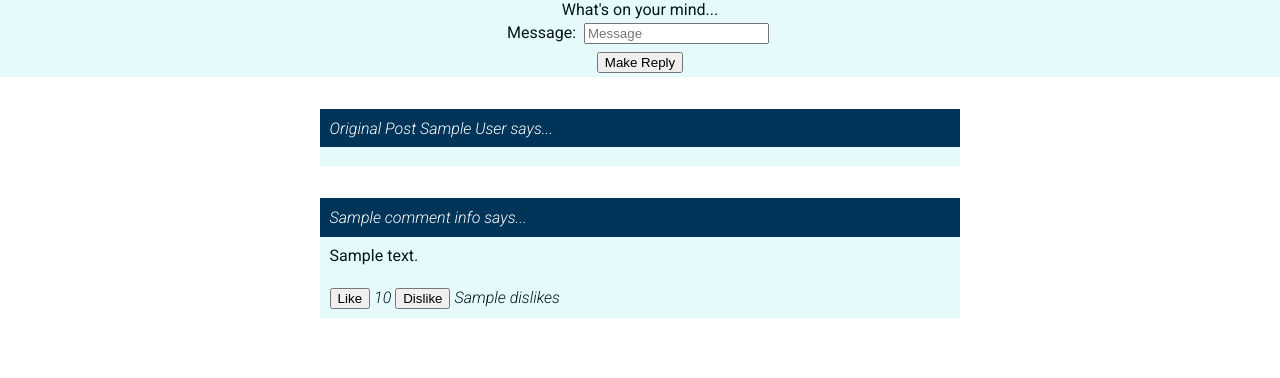
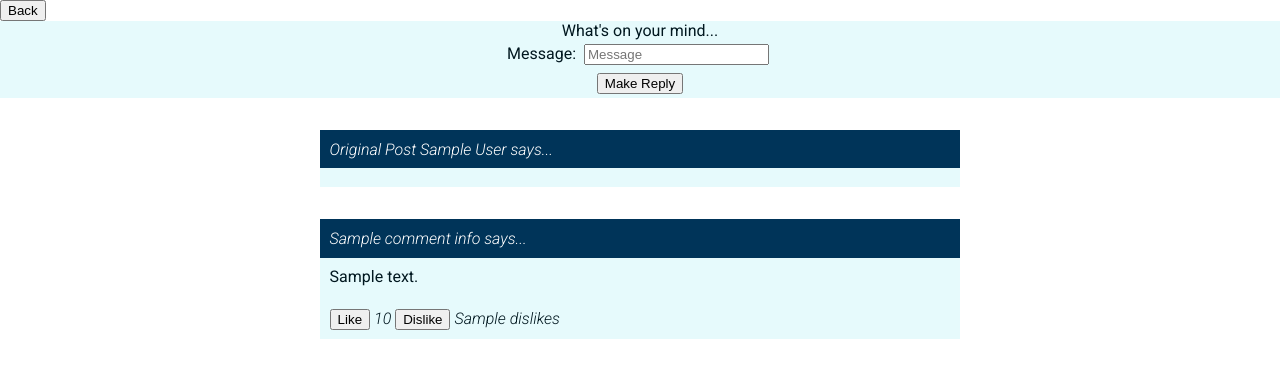
Before and after one commit to nicklesimba/bebopapp, a Flask app: template templates/comment_feed.html in a window 1280 px wide. Shown: the part 96-474 px from the top of the page. Run offline with Flask 2, Linux system fonts and the light colour scheme; the template is opened without the code that fills it: most values are stand-ins (such as "Sample title", 1, 10 or a date in 2020).

Commit message:
Added back button to comment feed, site automatically goes to login page

```diff
--- a/app.py
+++ b/app.py
@@ -16,7 +16,7 @@ def _byte_decode(text):
 
 @app.route('/')
 def index():
-    return ' test world!'
+    return redirect(url_for('login'))
 
 # login page
 @app.route('/login', methods=['GET', 'POST'])
@@ -165,13 +165,11 @@ def comments_feed(username, location, postid):
         print("Current user deleted their reply to a post")
         queries.deletecomment(request.form['commentId'])
 
-    ## elif implement a button to go back to the feed
+    elif request.form['Submit Type'] == 'Back':
+        return redirect(url_for('feed', username=username, location=location))
 
     return redirect(url_for('comments_feed', username=username, location=location, postid=postid))
 
-## view all the previous replies
-## need to be able to create a reply
-## need to be able to go back to the feed
 
 
 @app.route('/user/<username>/<location>', methods=['GET', 'POST'])
--- a/templates/comment_feed.html
+++ b/templates/comment_feed.html
@@ -9,6 +9,9 @@
 	</head>
 	<body>
 		<div class = "header">Bebop</div>
+		<form method="post">
+			<input class="btn btn-default" type="submit" name="Submit Type" value="Back">
+		</form>
 		<div class="container">
 			<form action="" method="post" class="login_form">
 				What's on your mind... <br>
```
